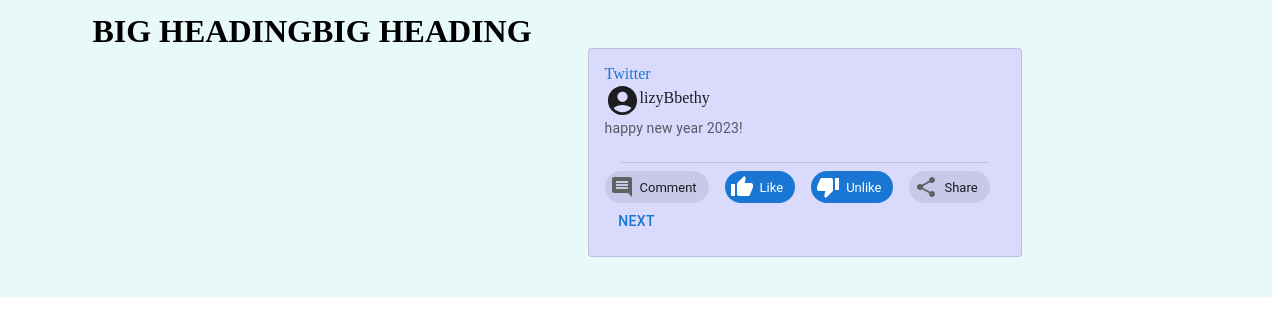
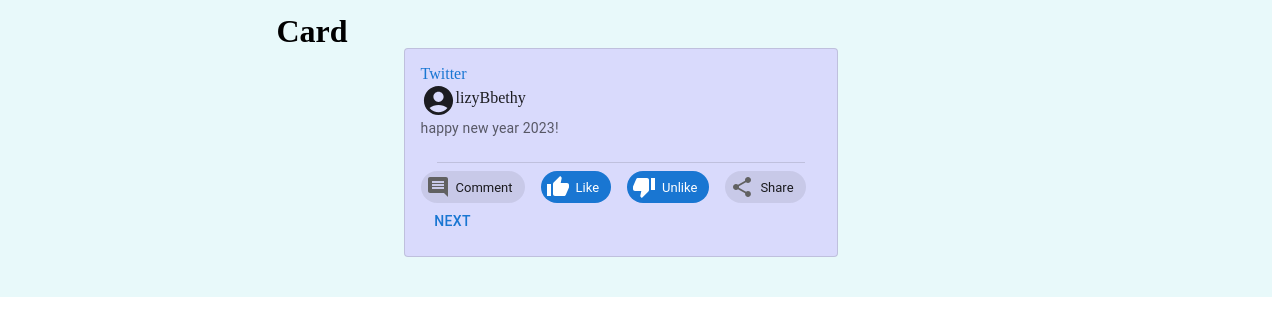
Before and after one commit to Elizybbethy/learning-react, a React (Create React App) app: page / in a window 1280 px wide. Shown: the top 336 px of the page. Built offline with nearby package versions, Linux system fonts and the light colour scheme.

Commit message:
Made Heading changes

```diff
--- a/src/App.js
+++ b/src/App.js
@@ -15,7 +15,7 @@ import Divider from "@mui/material/Divider";
 import Paper from "@mui/material/Paper";
 // import withStyles from "@mui/material"
 // import { styled } from "@mui/material/styles";
-import BigHeading from "./BigHeading.js";
+import Card from "./Card.js";
 export default function App() {
   return (
     // <Box sx={{display: 'flex', flexWrap: "wrap-reverse", '& > :not(style)': {m:1, width:128, height:128,},}}>
@@ -26,8 +26,7 @@ export default function App() {
       justifyContent="center"
       style={{ backgroundColor: "#e8f9fa" }}
     >
-      <BigHeading/>
-      <BigHeading/>
+      <Card/>
 
       <Grid item sm={8} md={6}>
         <Paper
--- a/src/BigHeading.js
+++ /dev/null
@@ -1,11 +0,0 @@
-
-
-
-
-
-
-export default function BigHeading() {
-    return (
-        <h1>BIG HEADING</h1>
-    )
-};
--- /dev/null
+++ b/src/Card.js
@@ -0,0 +1,11 @@
+
+
+
+
+
+
+export default function Card() {
+    return (
+        <h1>Card</h1>
+    )
+};
```
Also changed, not shown: 7 other files (tests, documents, lock files or other folders).
